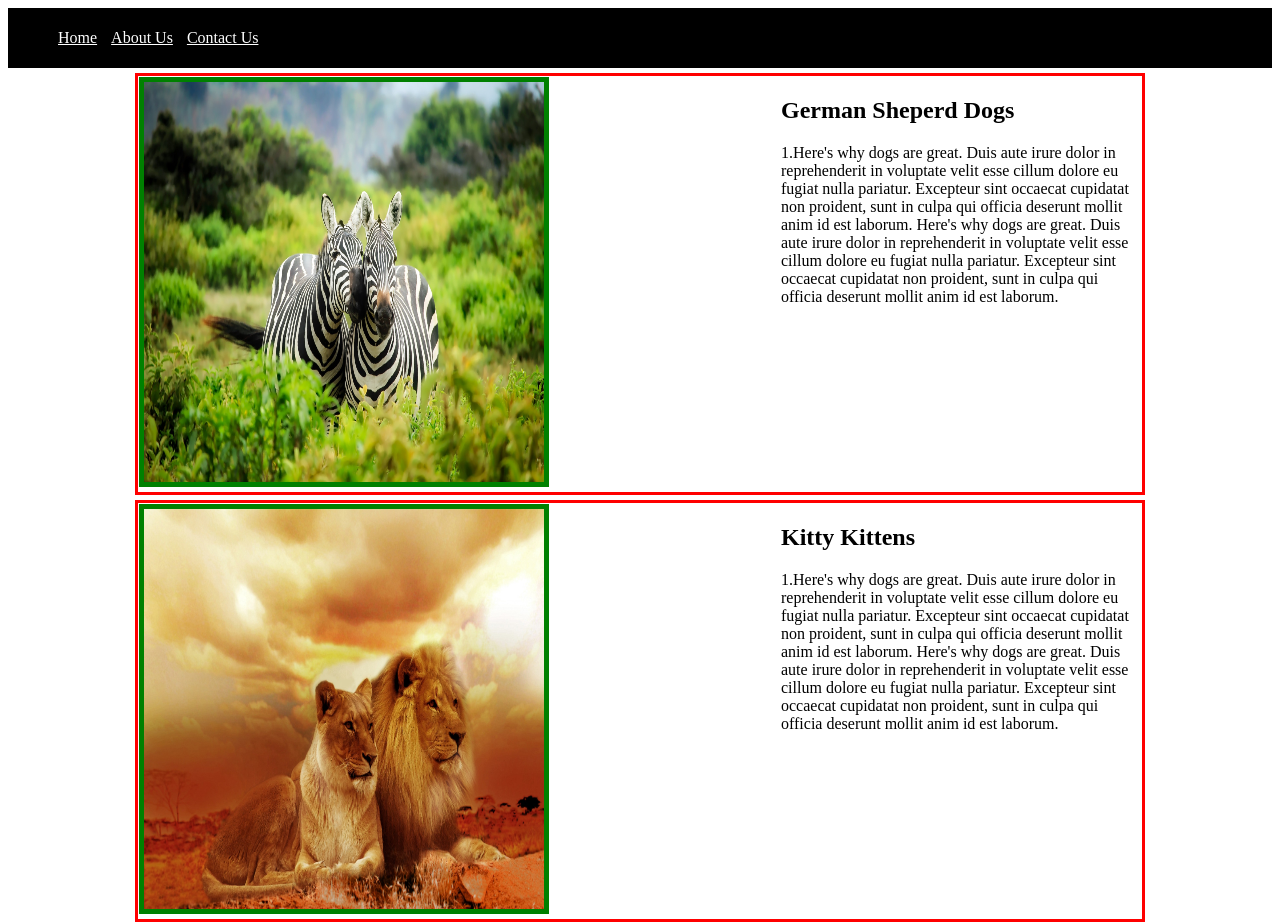
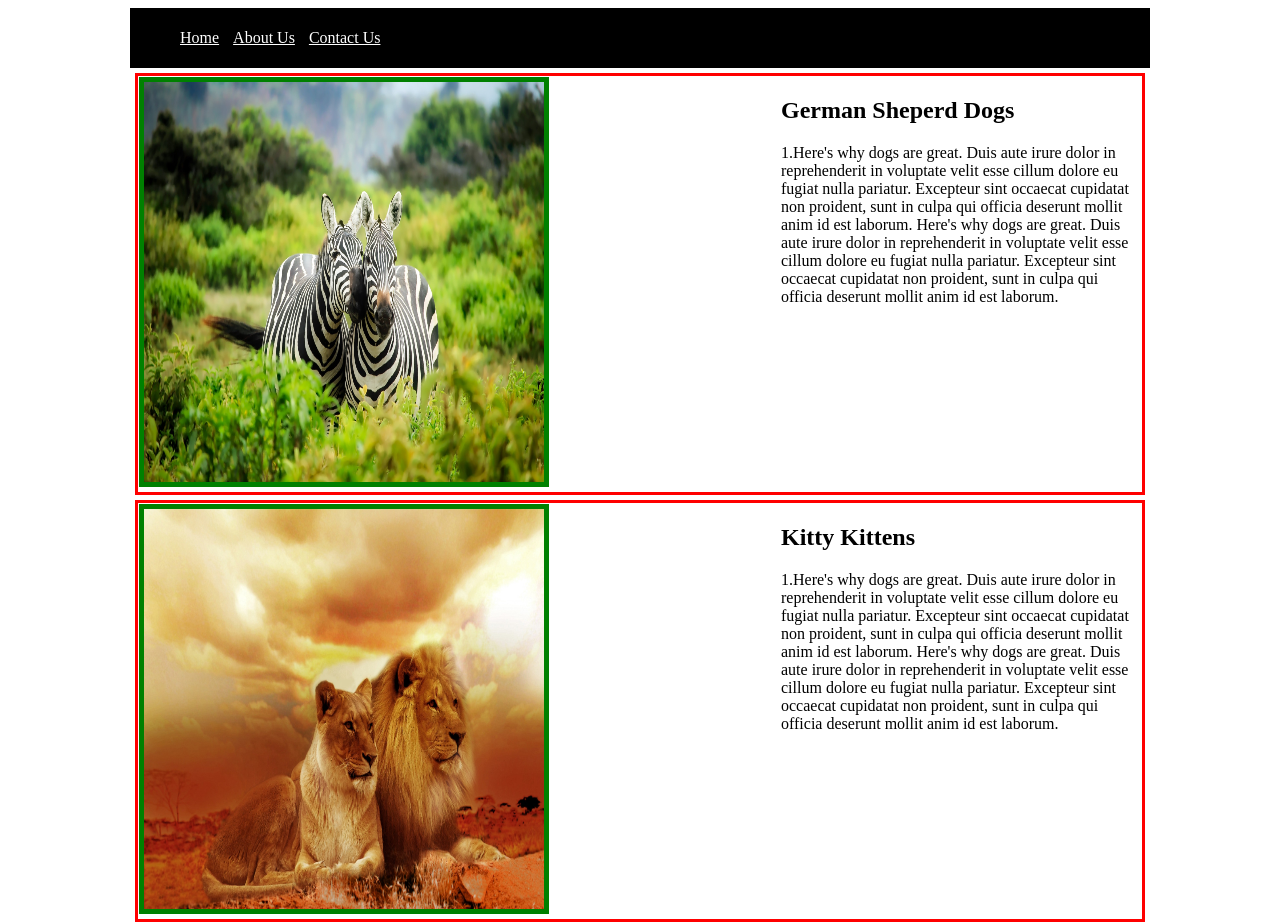
Before and after one commit to Okello-Ojok/animal-shelter, a plain HTML site: page index.html in a window 1280 px wide. Shown: the top 922 px of the page. Drawn offline with Linux system fonts and the light colour scheme.

Commit message:
add some margin to header and footer

```diff
--- a/css/styles.css
+++ b/css/styles.css
@@ -64,3 +64,8 @@ img {
   margin: 5px;
   padding: 1px;
 }
+
+.footer-inside, .header-inside{
+  width: 1020px;
+  margin: 0 auto;
+}
--- a/index.html
+++ b/index.html
@@ -6,6 +6,7 @@
   </head>
   <body>
     <header>
+      <div class="header-inside">
         <nav>
           <ul>
             <li><a href="index.html">Home</a></li>
@@ -13,6 +14,7 @@
             <li><a href="index.html">Contact Us</a></li>
           </ul>
         </nav>
+      </div>
     </header>
 
     <div class="main cf">
@@ -89,9 +91,9 @@
       </div>
 
       <footer>
-
+        <div class="footer-inside">
           <p>Copyrights. 2018. All rights reserved. Okello-Ojok</p>
-
+        </div>
       </footer>
 
 
```
Lines whose indentation alone changed are shown as unchanged.
